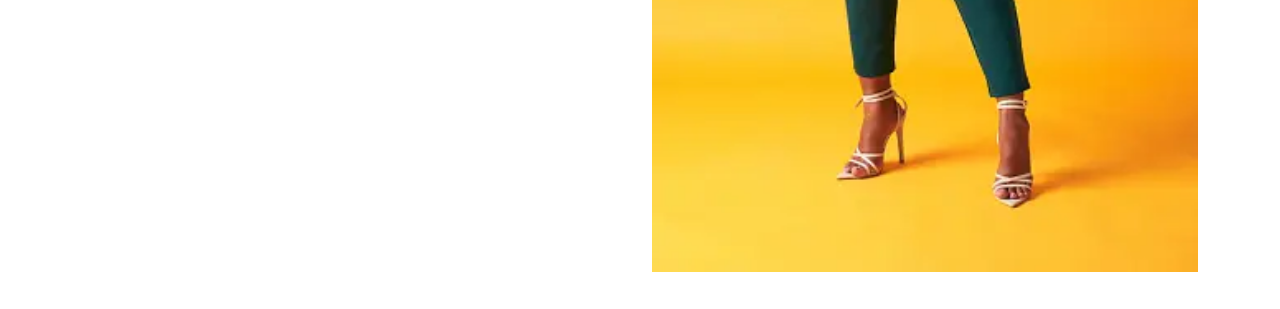
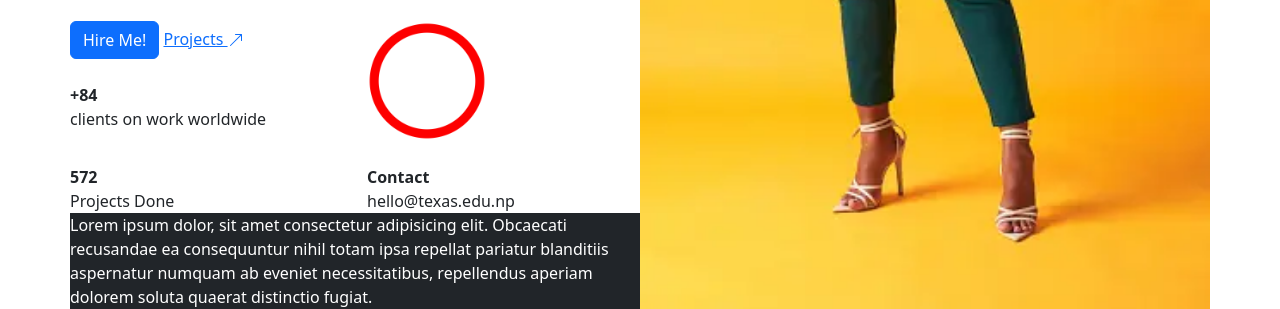
Before and after one commit to codemadan/texas-078-frontend, a plain HTML site: page portfolio/index.html in a window 1280 px wide. Shown: the part 642-951 px from the top of the page. Before the commit the page ends 914 px from the top, so only its background shows below. Drawn offline with Linux system fonts and the light colour scheme.

Commit message:
[add] portfolio webste

```diff
--- a/portfolio/assets/css/style.css
+++ b/portfolio/assets/css/style.css
@@ -1,3 +1,7 @@
 img{
     width: 100%;
 }
+
+.circle_img{
+    width:120px;
+}
--- a/portfolio/index.html
+++ b/portfolio/index.html
@@ -58,7 +58,8 @@
     <div class="wrapper">
         <div class="container">
             <div class="row">
-                <div class="col-sm-6">
+                <div class="col-sm-6 p-0 d-flex align-items-end">
+					<div class="inner_wraper">
 						<!-- content -->
 						<h1>Hi! I am <span class="badge rounded-pill text-bg-primary">UI/UX</span>                        <br>
 							Texas College</h1>
@@ -66,6 +67,11 @@
 							<div class="subtitle">
 								Designing user interfaces for over 7 years as a product designer.
 							</div>
+
+
+							<div class="stat_box mt-4">
+								<div class="row">
+									<div class="col-sm-6">
 
 										<div class="content-CTA">
 											<a href="#" class="btn btn-primary">Hire Me!</a>
@@ -76,8 +82,52 @@
 											</a>
 										</div>
 
+										<div class="stat_item mt-4">
+											<div class="stat_count fw-bold">
+												+84
+											</div>
+											<div class="stat_description">
+												clients on work worldwide
+											</div>
+										</div>
 									</div>
 									<div class="col-sm-6">
+										<!-- golo image rakhne -->
+										<img class="circle_img" src="assets/img/circle.png" alt="Circle">
+									</div>
+								</div>
+
+								<div class="row mt-4">
+									<div class="col-sm-6">
+										<div class="stat_item">
+											<div class="stat_count fw-bold">
+												572
+											</div>
+											<div class="stat_description">
+												Projects Done
+											</div>
+										</div>
+									</div>
+									<div class="col-sm-6">
+										<div class="stat_item">
+											<div class="stat_count fw-bold">
+												Contact
+											</div>
+											<div class="stat_description">
+												hello@texas.edu.np
+											</div>
+										</div>
+									</div>
+								</div>
+
+							</div>
+
+							<div class="footer bg-dark text-white">
+								Lorem ipsum dolor, sit amet consectetur adipisicing elit. Obcaecati recusandae ea consequuntur nihil totam ipsa repellat pariatur blanditiis aspernatur numquam ab eveniet necessitatibus, repellendus aperiam dolorem soluta quaerat distinctio fugiat.
+							</div>
+					</div>
+                </div>
+                <div class="col-sm-6 p-0">
                     <!-- photo -->
                     <img src="assets/img/banner.webp" alt="">
                 </div>
```
Also changed, not shown: portfolio/assets/img/circle.png (added). Lines whose indentation alone changed are shown as unchanged.
